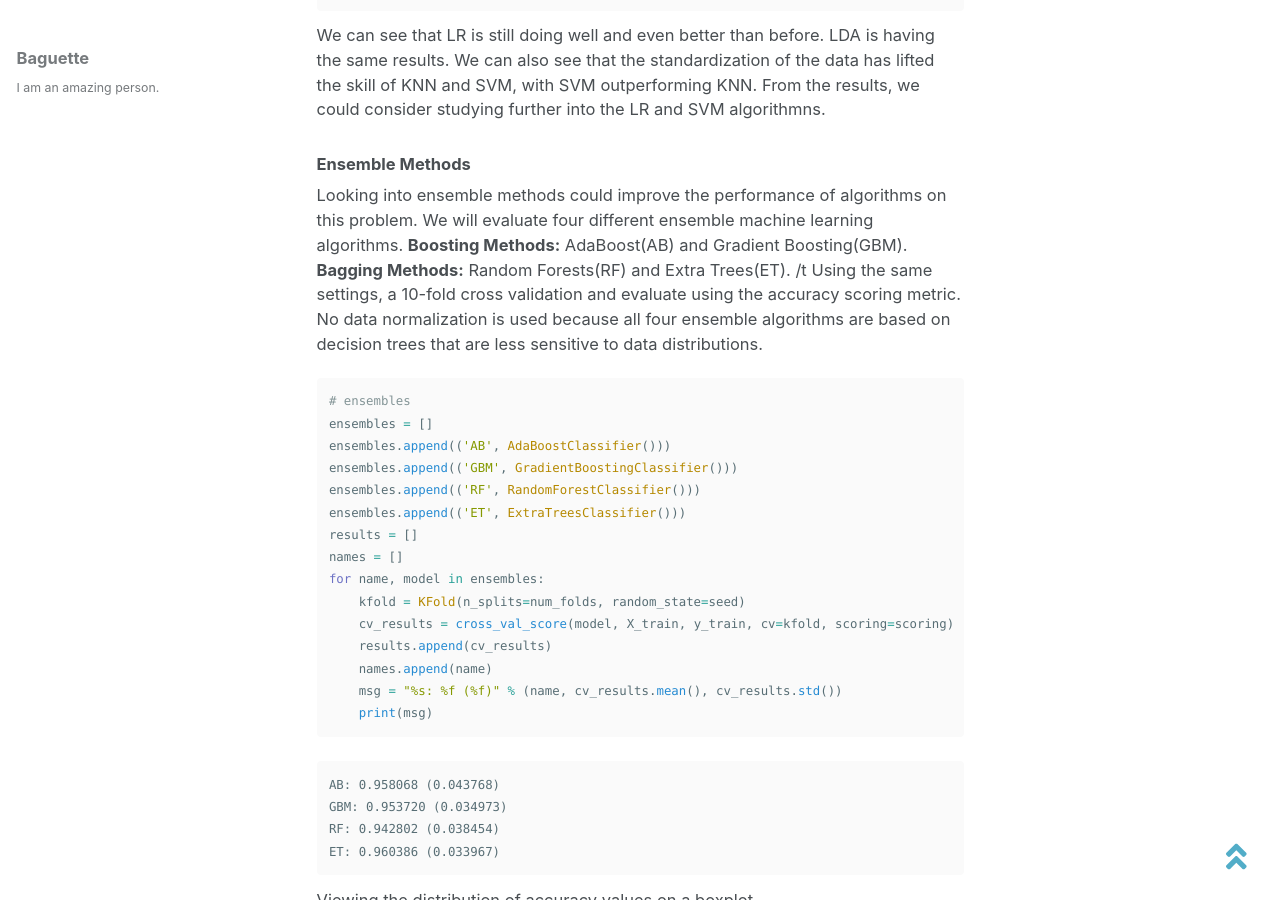
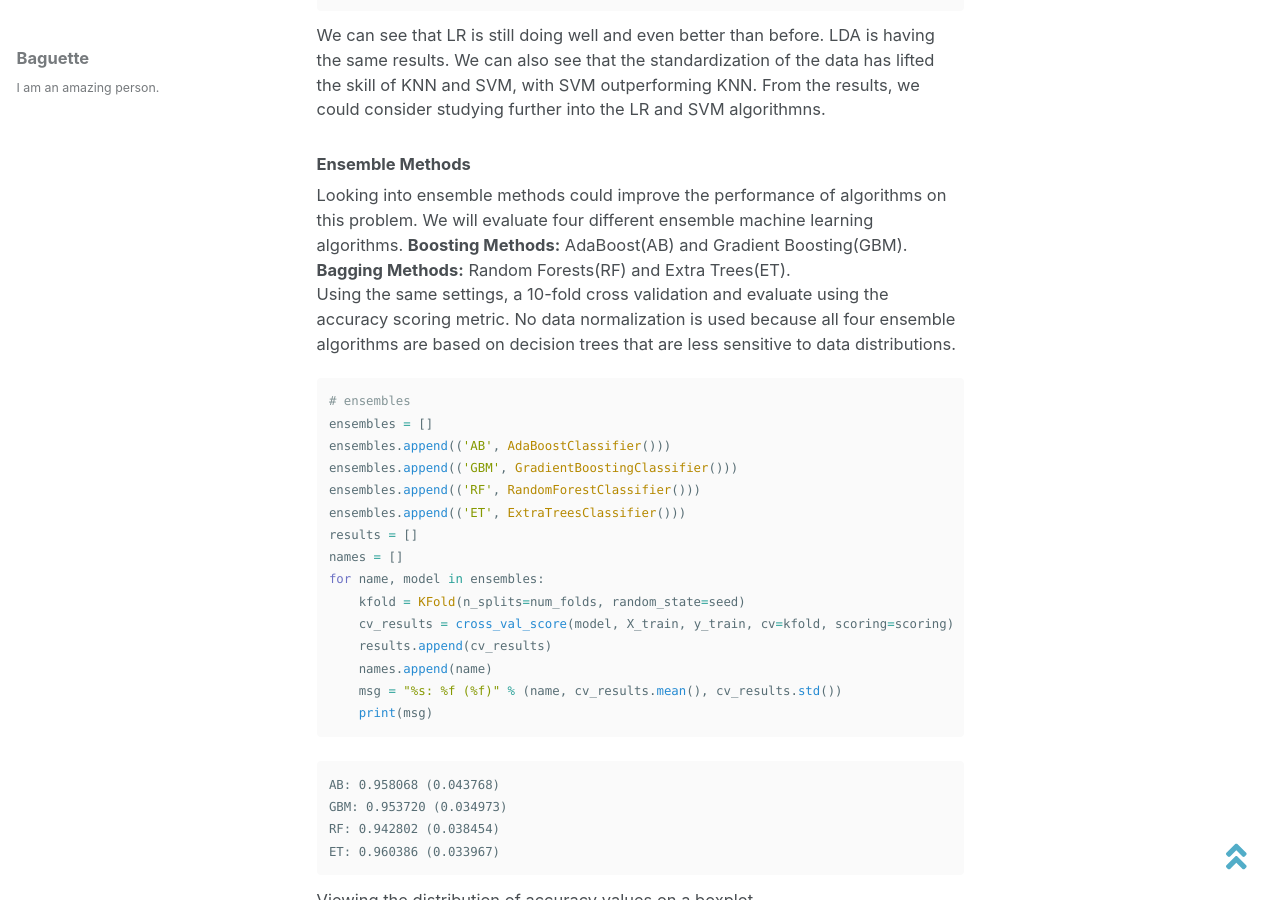
Before and after one commit to baguettexci/baguettexci.gituhb.io, a Jekyll site: the page built from _posts/2018-10-14-Project.md, in a window 1280 px wide and 900 px high, scrolled down 12056 px. Built offline with Jekyll 4.4.1, drawn with Linux system fonts in a browser that asks for light colours; nearby versions of some CDN libraries.

Commit message:
Update 2018-10-14-Project.md

````diff
--- a/_posts/2018-10-14-Project.md
+++ b/_posts/2018-10-14-Project.md
@@ -850,7 +850,7 @@ We can see that LR is still doing well and even better than before. LDA is havin
 Looking into ensemble methods could improve the performance of algorithms on this problem. We will evaluate four different ensemble machine learning algorithms.
 **Boosting Methods:** AdaBoost(AB) and Gradient Boosting(GBM).
 **Bagging Methods:** Random Forests(RF) and Extra Trees(ET).
-/t
+<br/>
 Using the same settings, a 10-fold cross validation and evaluate using the accuracy scoring metric. No data normalization is used because all four ensemble algorithms are based on decision trees that are less sensitive to data distributions.
 ```python
 # ensembles
````
